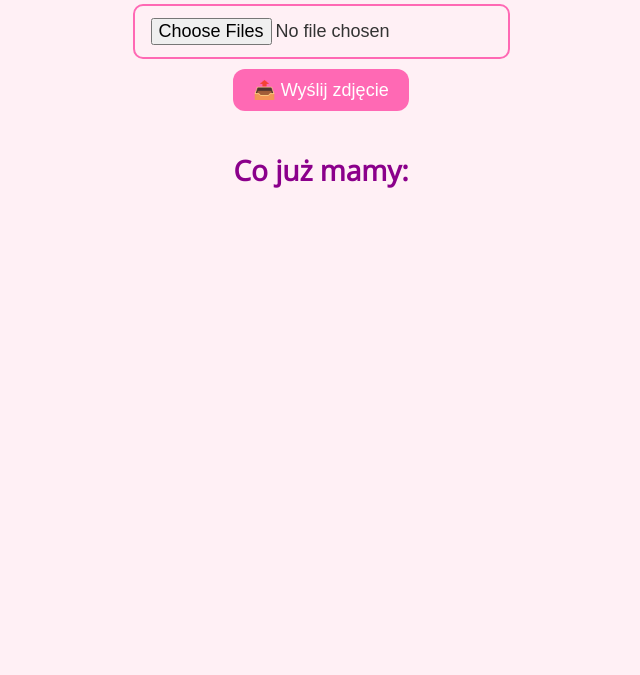
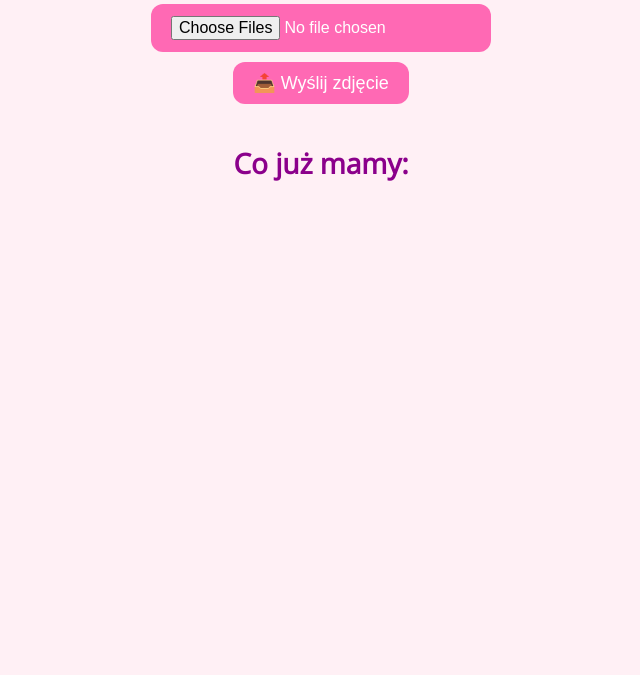
Before and after one commit to janiszvanish/wedding, a plain HTML site: page index.html in a window 1280 px wide. Shown: the part 125-800 px from the top of the page, without its empty margins (319-959 px from the left). Drawn offline with nearby package versions, Linux system fonts and the light colour scheme; no server answers.

Commit message:
Update style.css

```diff
--- a/style.css
+++ b/style.css
@@ -32,12 +32,17 @@ h2 {
 #file-input {
   display: block;
   margin: 20px auto 10px auto;
-  font-size: 18px;
-  padding: 12px 16px;
-  border: 2px solid #ff69b4;
-  border-radius: 10px;
-  background-color: #fff0f5;
+  font-size: 16px;
+  padding: 12px 20px;
+  border: none;
+  border-radius: 12px;
+  background-color: #ff69b4;
+  color: white;
   cursor: pointer;
+  appearance: none;
+  text-align: center;
+  width: 90%;
+  max-width: 300px;
 }
 
 
```
